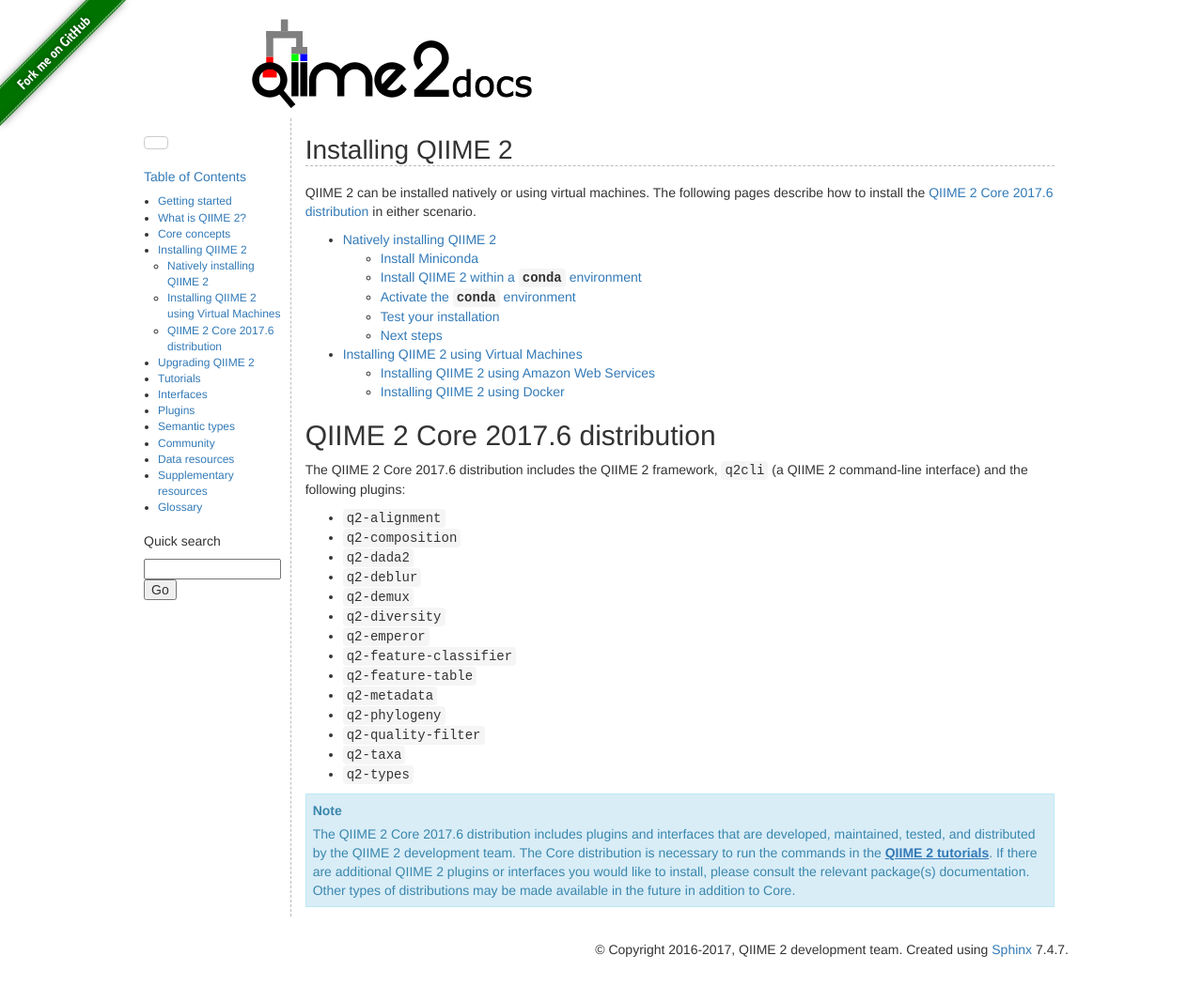
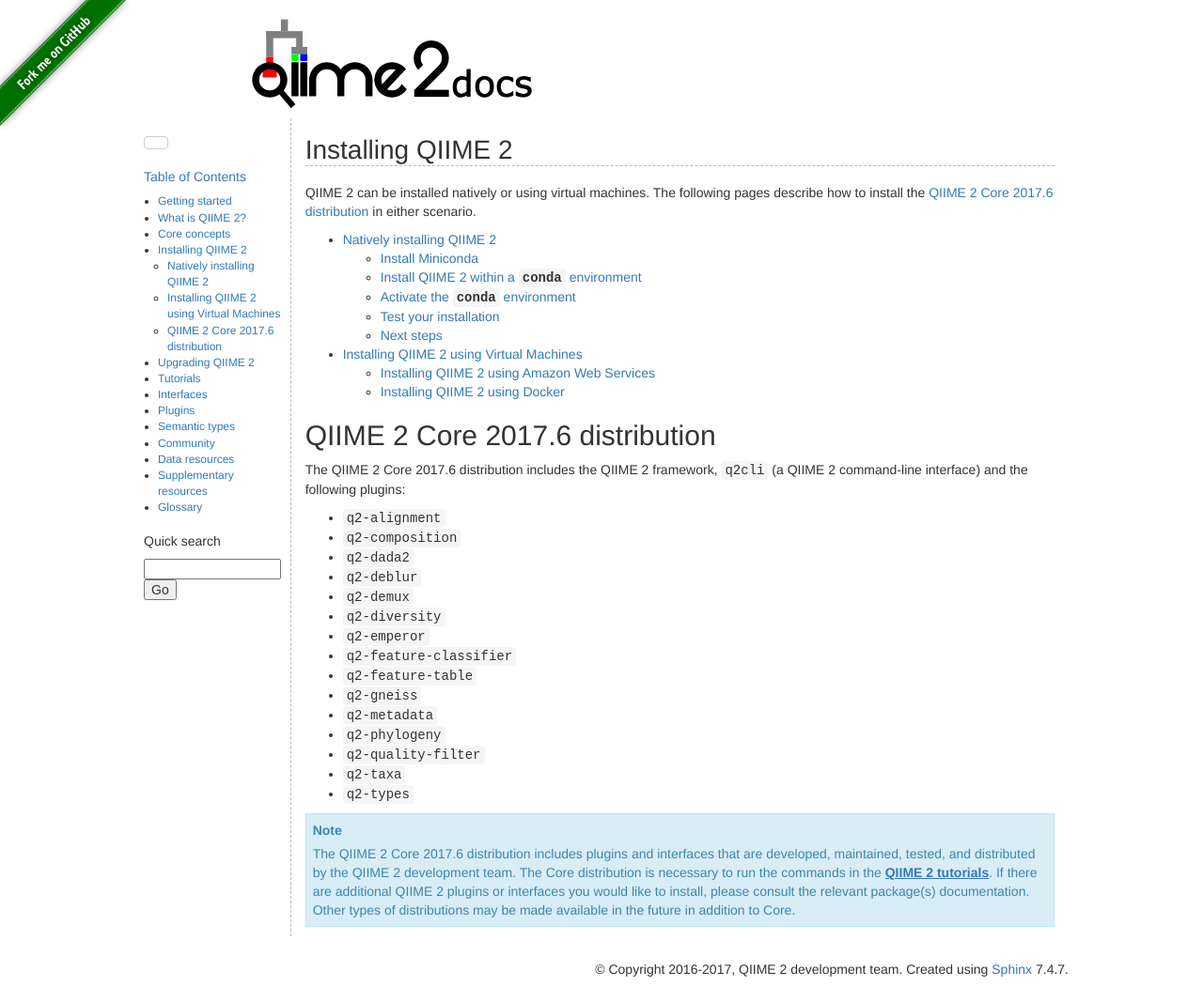
Before and after one commit to qiime2/docs, a Sphinx documentation site: the page built from source/install/index.rst, in a window 1280 px wide. Shown: the whole page at 94% size. Built offline with Sphinx 7.4.7, drawn with Linux system fonts in a browser that asks for light colours; pages that are not in the unit, such as notebooks, are missing from menus; the version number could not be read and is left out; before the commit the page ends 1046 px from its top, so only the background shows below that.

Commit message:
MAINT: include q2-gneiss in core dist (#177)

```diff
--- a/source/install/index.rst
+++ b/source/install/index.rst
@@ -25,6 +25,7 @@
 - ``q2-emperor``
 - ``q2-feature-classifier``
 - ``q2-feature-table``
+- ``q2-gneiss``
 - ``q2-metadata``
 - ``q2-phylogeny``
 - ``q2-quality-filter``
```
